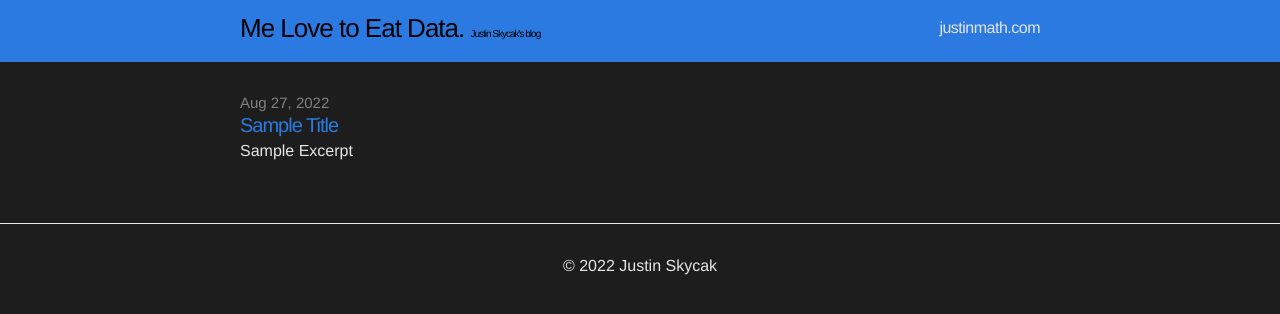
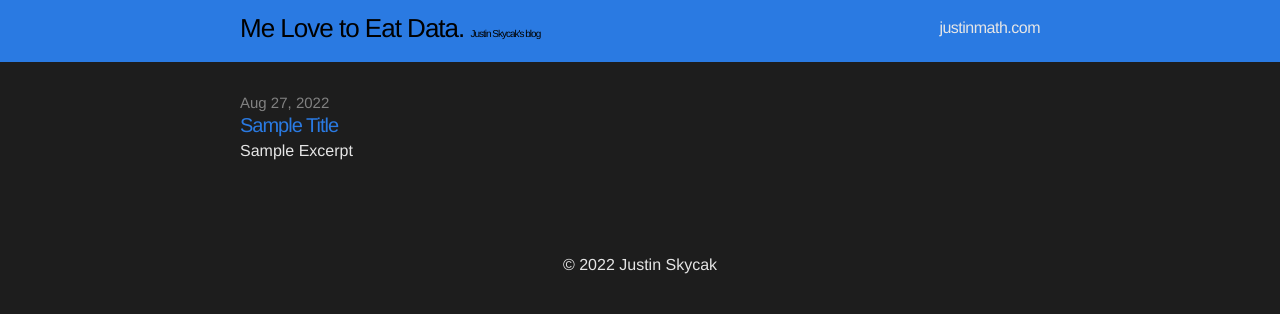
Before and after one commit to quantmonster/quantmonster.github.io, a Jekyll site: the page built from index.html, in a window 1280 px wide. Shown: the top 314 px of the page. Built offline with Jekyll 4.4.1, drawn with Linux system fonts in a browser that asks for light colours.

Commit message:
Update main.css

```diff
--- a/css/main.css
+++ b/css/main.css
@@ -78,7 +78,7 @@ a:visited { color: #205caa; }
 /* Site footer */
 
 .site-footer {
-  border-top: 1px solid #e6e6e6;
+  border-top: 0px solid #e6e6e6;
   padding: 30px 0;
 }
 
```
